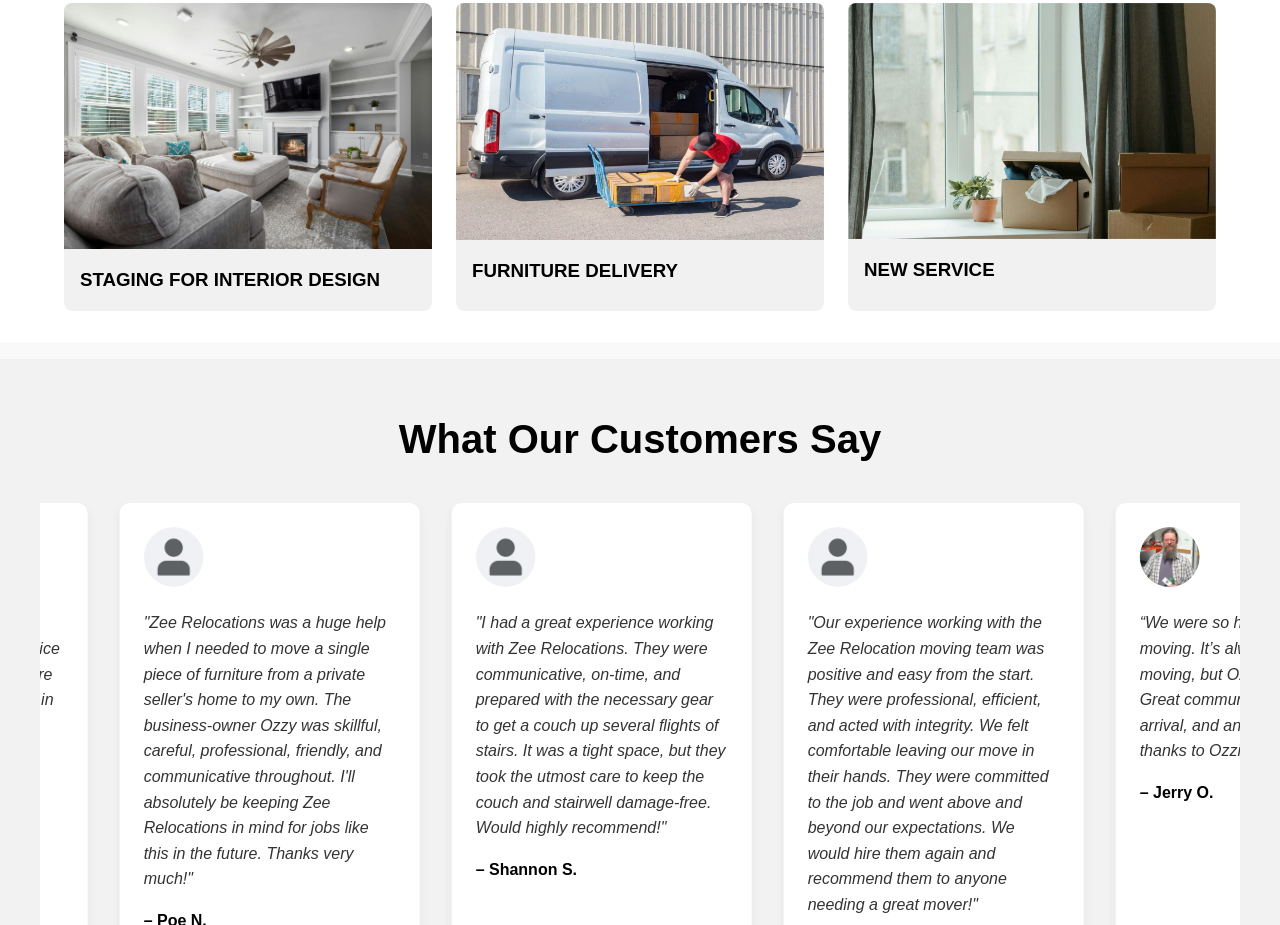
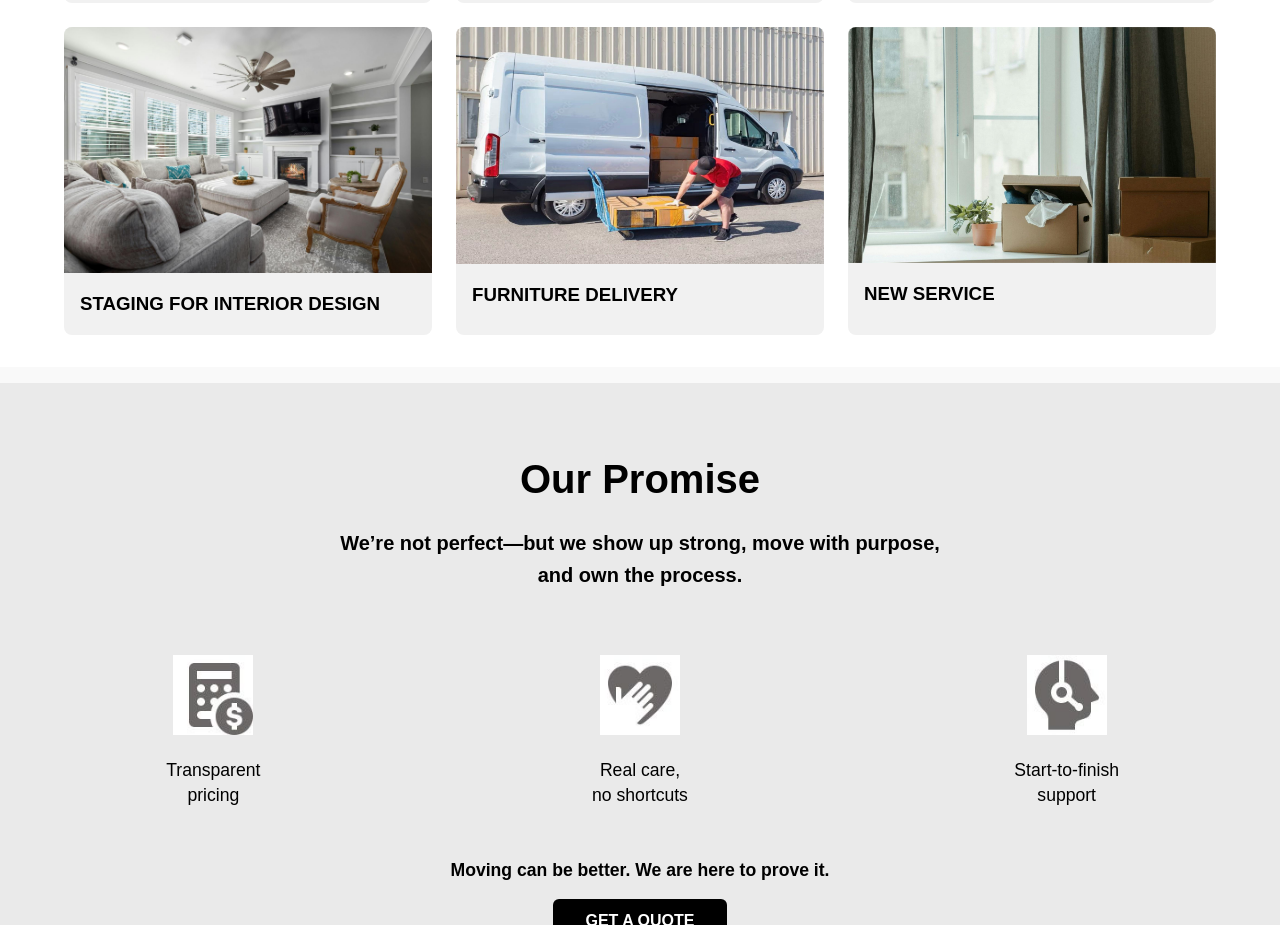
Before and after one commit to Dannygreatboss/ZeeRelocationals, a plain HTML site: page index.html in a window 1280 px wide. Shown: the part 1875-2800 px from the top of the page. Drawn offline with Linux system fonts and the light colour scheme.

Commit message:
Add files via upload

```diff
--- a/index.html
+++ b/index.html
@@ -193,6 +193,90 @@
       display: inline-block;
     }
 
+    .promise-section {
+  background-color: #eaeaea;
+  text-align: center;
+  padding: 4rem 1rem;
+  font-family: 'Helvetica Neue', sans-serif;
+}
+
+.promise-section h2 {
+  font-size: 2.5rem;
+  font-weight: bold;
+  margin-bottom: 1rem;
+}
+
+.promise-section .subtitle {
+  font-size: 1.1rem;
+  margin-bottom: 3rem;
+  max-width: 600px;
+  margin-left: auto;
+  margin-right: auto;
+}
+
+.promise-items {
+  display: flex;
+  justify-content: space-between;
+  gap: 2rem; /* space between items */
+  margin-top: 2rem;
+  margin-bottom: 2rem;
+  flex-wrap: wrap;
+  text-align: center;
+}
+
+.promise-item {
+  flex: 1;
+  min-width: 200px;
+  padding: 1rem;
+}
+
+.promise-item img {
+  width: 80px;
+  height: auto;
+  margin-bottom: 1rem;
+}
+
+.promise-item p {
+  font-size: 1.1rem;
+  line-height: 1.4;
+}
+🔧 Optional: Make it responsive
+If you want it to look great on mobile too:
+
+css
+Copy
+Edit
+@media (max-width: 768px) {
+  .promise-items {
+    flex-direction: column;
+    align-items: center;
+  }
+
+  .promise-item {
+    margin-bottom: 2rem;
+  }
+}
+
+.cta-text {
+  font-size: 1.1rem;
+  margin-bottom: 1.5rem;
+}
+
+.cta-button {
+  background-color: #000;
+  color: #fff;
+  text-decoration: none;
+  padding: 0.8rem 2rem;
+  font-weight: bold;
+  border-radius: 6px;
+  transition: background-color 0.3s ease;
+}
+
+.cta-button:hover {
+  background-color: #333;
+}
+
+
     .hero h2 {
       margin-bottom: 1rem;
     }
@@ -370,7 +454,7 @@
   document.addEventListener("DOMContentLoaded", () => {
     document.querySelectorAll(".comparison-item").forEach(item => {
       item.addEventListener("click", () => {
-        window.location.href = "#quote";
+        window.location.href = "quote.html";
       });
     });
   });
@@ -391,7 +475,7 @@
           <li><h3><a href="#about">About Us</a></h3></li>
           <li><h3><a href="#reviews">Reviews</a></h3></li>
           <li><h3><a href="#contact">Contact Us</a></h3></li>
-          <li><h3><a href="#quote" class="cta">Get a Quote</a></h3></li>
+          <li><h3><a href="quote.html" class="cta">Get a Quote</a></h3></li>
         </ul>
       </nav>
     </div>
@@ -413,7 +497,7 @@
   <section id="home" class="hero">
     <h1 style="font-size: 50px;" class="hero-title">You Deserve Movers Who Treat You <br>Like a Friend.</h1>
     <h2>We Show up, We Listen, We Respect Your Time.</h2>
-    <a href="#quote" class="cta">Get a Quote</a>
+    <a href="quote.html" class="cta">Get a Quote</a>
   </section>
 
 
@@ -442,7 +526,7 @@
               customized plan that fits your timeline and budget. We understand that our success is built on
               the relationships we foster. That's why we strive to exceed expectations, delivering not just
               services, but peace of mind. Contact us today, let’s get you moving.</p>
-          <a href="#quote" class="cta" style="margin-top: 1.5rem; display: inline-block;"><strong>Get a Free Quote</strong></a>
+          <a href="quote.html" class="cta" style="margin-top: 1.5rem; display: inline-block;"><strong>Get a Free Quote</strong></a>
         </div>
         <div class="cta-image">
           <img src="Asset/2000.jpg" alt="Hero visual" class="hero-img"/>
@@ -456,42 +540,42 @@
       <div class="comparison-grid">
         <div class="comparison-item">
           <img src="Asset/4433.jpg" alt="Scam">
-          <a href="#quote" class="quote-hover">Get a Quote</a>
+          <a href="quote.html" class="quote-hover">Get a Quote</a>
           <div class="text">
             <h3><strong>PACKING AND UNPACKING</strong></h3>
           </div>
         </div>
         <div class="comparison-item">
           <img src="Asset/100.jpg" alt="Phone Call">
-          <a href="#quote" class="quote-hover">Get a Quote</a>
+          <a href="quote.html" class="quote-hover">Get a Quote</a>
           <div class="text">
             <h3><strong>LOADING AND UNLOADING</strong></h3>
           </div>
         </div>
         <div class="comparison-item">
           <img src="Asset/Untitled-111.jpg" alt="Dish">
-          <a href="#quote" class="quote-hover">Get a Quote</a>
+          <a href="quote.html" class="quote-hover">Get a Quote</a>
           <div class="text">
             <h3><strong>RESIDENTIAL AND OFFICE MOVES</strong></h3>
           </div>
         </div>
         <div class="comparison-item">
           <img src="Asset/98009.jpg" alt="Loading Truck">
-          <a href="#quote" class="quote-hover">Get a Quote</a>
+          <a href="quote.html" class="quote-hover">Get a Quote</a>
           <div class="text">
             <h3><strong>STAGING FOR INTERIOR DESIGN</strong></h3>
           </div>
         </div>
         <div class="comparison-item">
           <img src="Asset/88877.jpg" alt="Garage">
-          <a href="#quote" class="quote-hover">Get a Quote</a>
+          <a href="quote.html" class="quote-hover">Get a Quote</a>
           <div class="text">
             <h3><strong>FURNITURE DELIVERY</strong></h3>
           </div>
         </div>
         <div class="comparison-item">
           <img src="Asset/0099009.jpg" alt="New Service">
-          <a href="#quote" class="quote-hover">Get a Quote</a>
+          <a href="quote.html" class="quote-hover">Get a Quote</a>
           <div class="text">
             <h3><strong>NEW SERVICE</strong></h3>
           </div>
@@ -499,11 +583,30 @@
       </div>
     </section>
 
-  <!-- <section class="features">
-    <div>Real care, no shortcuts</div>
-    <div>Start-to-finish support</div>
-    <div>Transparent pricing</div>
-  </section> -->
+    <section class="promise-section">
+      <div class="container">
+        <h2><strong>Our Promise</strong></h2>
+        <p style="font-size: 20px;" class="subtitle"><strong>We’re not perfect—but we show up strong, move with purpose, and own the process.</strong></p>
+
+        <div class="promise-items">
+          <div class="promise-item">
+            <img src="Asset/CA.jpg" alt="Transparent Pricing Icon">
+            <p>Transparent<br>pricing</p>
+          </div>
+          <div class="promise-item">
+            <img src="Asset/HA.jpg" alt="Real Care Icon">
+            <p>Real care,<br>no shortcuts</p>
+          </div>
+          <div class="promise-item">
+            <img src="Asset/HH.jpg" alt="Support Icon">
+            <p>Start-to-finish<br>support</p>
+          </div>
+        </div>
+
+        <p class="cta-text"><strong>Moving can be better. We are here to prove it.</strong></p>
+        <a href="quote.html" class="cta-button"><strong>GET A QUOTE</strong></a>
+      </div>
+    </section>
 
 
   <section id="reviews" class="comparison" style="background-color: #f2f2f2; padding: 3rem 1rem; overflow: hidden;">
@@ -567,7 +670,7 @@
   <section style="text-align: center; padding: 4rem 1rem; background-color: #f9f9f9;">
     <h2 style="font-size: 2.5rem; font-weight: 800; margin: 0; color: #000000;">Ready To Move</h2>
     <p style="font-size: 2rem; margin-top: 0.5rem; color: #000000;">Into Your New Home?</p>
-    <a href="#quote" style="
+    <a href="quote.html" style="
         display: inline-block;
         margin-top: 1.5rem;
         padding: 0.75rem 2rem;
```
Also changed, not shown: quote.html (added, +139 -0 lines), Asset/CA.jpg (added), Asset/HA.jpg (added), Asset/HH.jpg (added), Asset/TT.jpg (added), img/Untitled-3.png (added).
